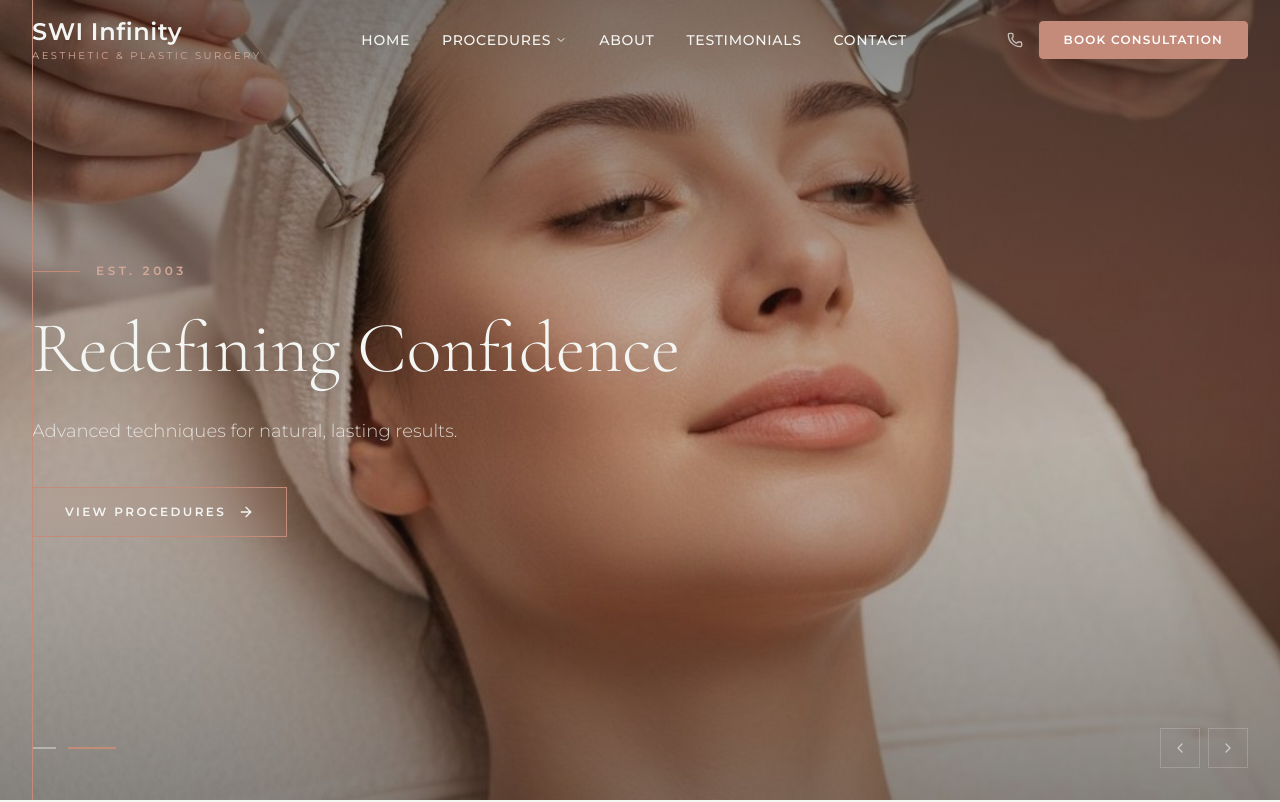
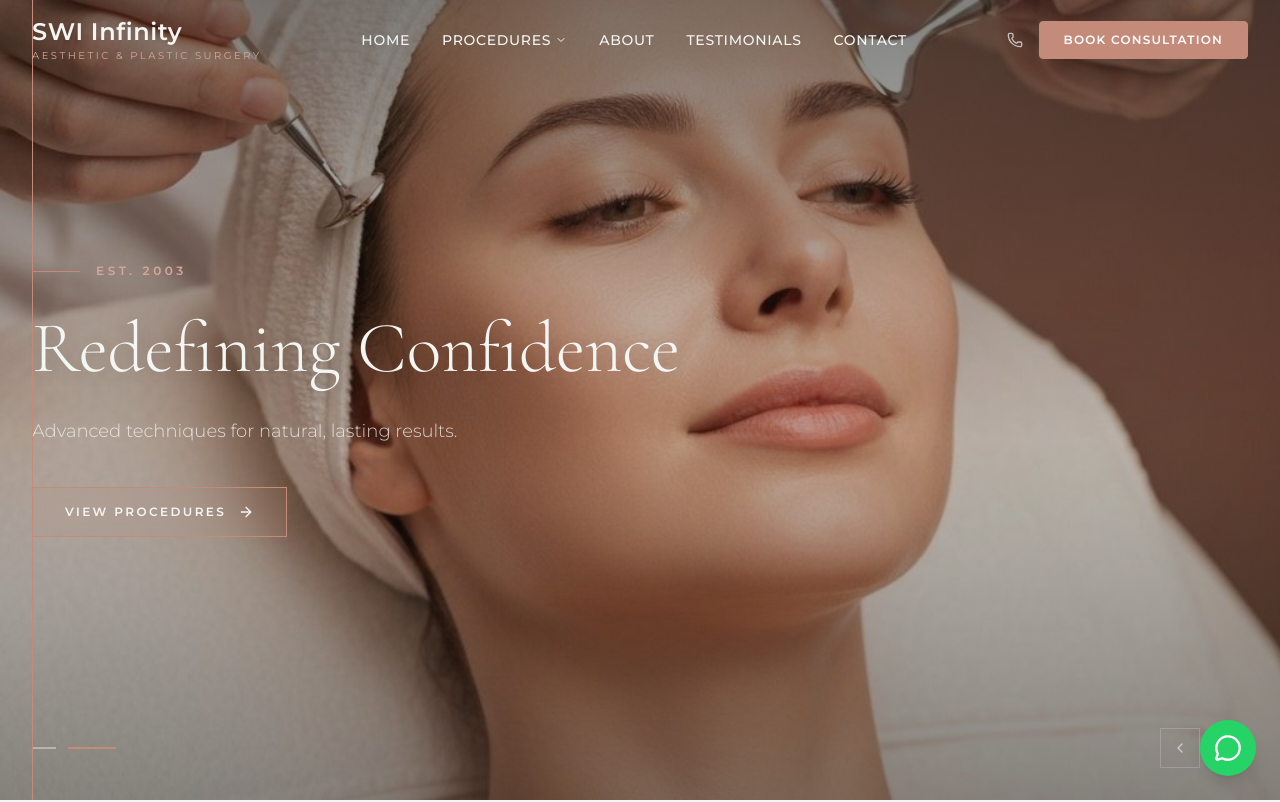
Before and after one commit to VineetGupta116/v0-website-design-analysis, a Next.js app: page / in a window 1280 px wide. Shown: the top 802 px of the page. Built offline with nearby package versions, Linux system fonts and the light colour scheme.

Commit message:
feat: Add FloatingWhatsApp component to root layout for all pages

```diff
--- a/app/layout.tsx
+++ b/app/layout.tsx
@@ -1,6 +1,7 @@
 import type { Metadata, Viewport } from 'next'
 import { Cormorant_Garamond, Montserrat } from 'next/font/google'
 import { Analytics } from '@vercel/analytics/next'
+import { FloatingWhatsApp } from '@/components/floating-whatsapp'
 import './globals.css'
 
 const cormorant = Cormorant_Garamond({
@@ -53,6 +54,7 @@ export default function RootLayout({
     <html lang="en" className={`${cormorant.variable} ${montserrat.variable}`} suppressHydrationWarning>
       <body className="antialiased" suppressHydrationWarning>
         {children}
+        <FloatingWhatsApp />
         <Analytics />
       </body>
     </html>
```
